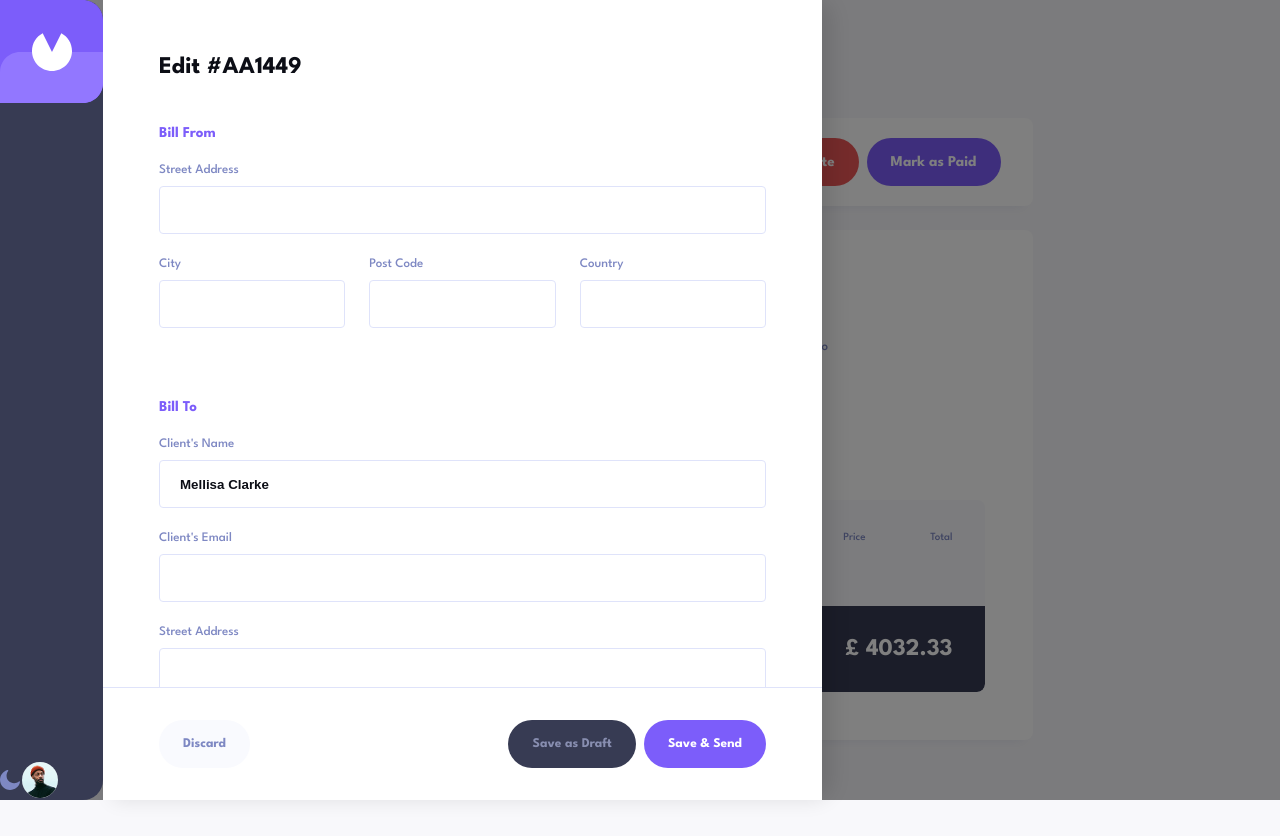
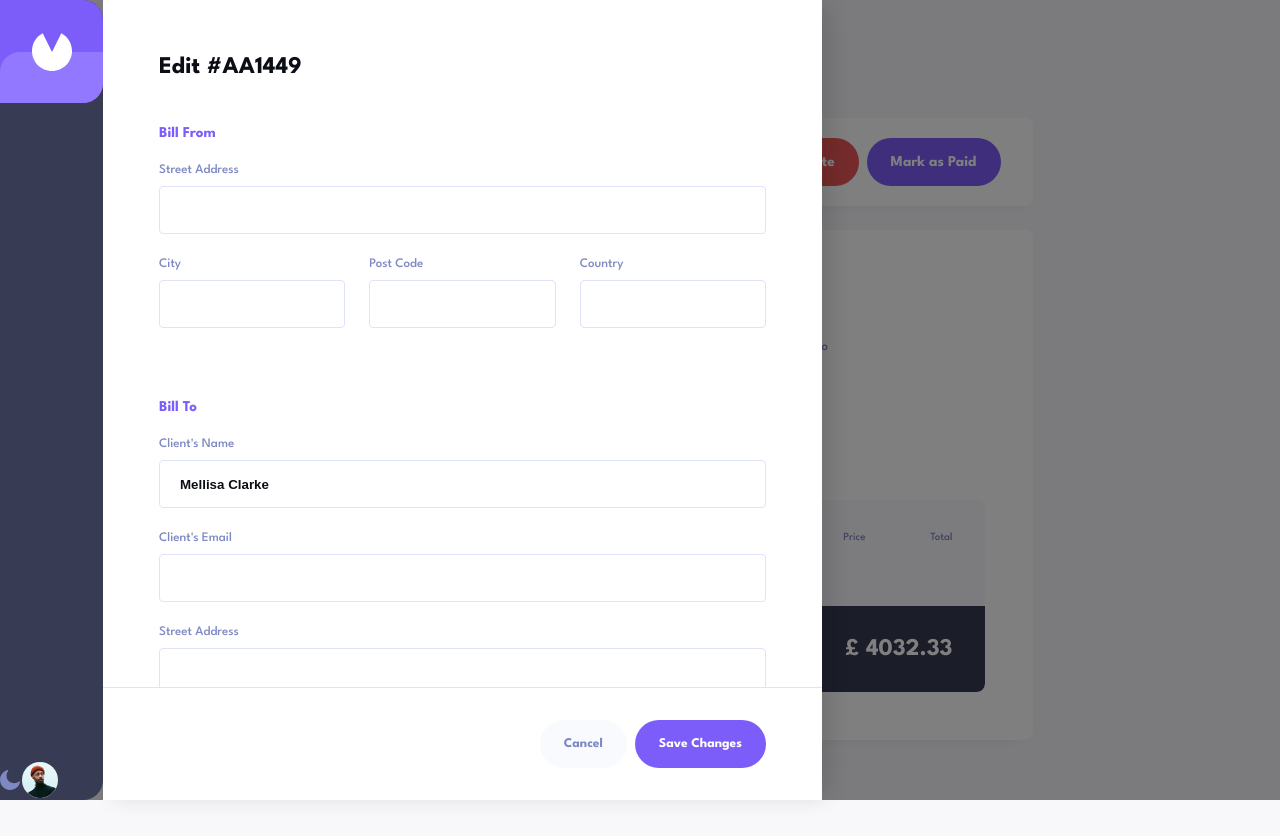
Before and after one commit to Holupeter/Invoice-Manage, a React (Vite) app: page /invoice/AA1449 in a window 1280 px wide. Both pictures are taken after a click on the button "Edit". Built offline with nearby package versions, Linux system fonts and the light colour scheme.

Commit message:
feat: implement dynamic form footer for new vs edit modes

```diff
--- a/src/components/invoice/InvoiceForm.jsx
+++ b/src/components/invoice/InvoiceForm.jsx
@@ -20,7 +20,6 @@ const InvoiceForm = ({ isOpen, onClose, type = 'new', invoiceData }) => {
     if (invoiceData) {
       setFormData({
         ...invoiceData,
-        // Ensure sub-objects exist to prevent crashes
         senderAddress: invoiceData.senderAddress || { street: '', city: '', postCode: '', country: '' },
         clientAddress: invoiceData.clientAddress || { street: '', city: '', postCode: '', country: '' },
         items: invoiceData.items || []
@@ -144,12 +143,35 @@ const InvoiceForm = ({ isOpen, onClose, type = 'new', invoiceData }) => {
           </form>
         </div>
 
+        {/* DYNAMIC FOOTER LOGIC */}
         <div className={styles.footer}>
-          <div className={styles.footerLeft}><button className={styles.discardBtn} onClick={onClose}>Discard</button></div>
-          <div className={styles.footerRight}>
-            <button className={styles.draftBtn} onClick={() => handleSubmit(null, 'draft')}>Save as Draft</button>
-            <button className={styles.saveBtn} form="invoice-form" type="submit">Save & Send</button>
-          </div>
+          {type === 'new' ? (
+            <>
+              <div className={styles.footerLeft}>
+                <button type="button" className={styles.discardBtn} onClick={onClose}>Discard</button>
+              </div>
+              <div className={styles.footerRight}>
+                <button type="button" className={styles.draftBtn} onClick={() => handleSubmit(null, 'draft')}>
+                  Save as Draft
+                </button>
+                <button type="submit" className={styles.saveBtn} form="invoice-form">
+                  Save & Send
+                </button>
+              </div>
+            </>
+          ) : (
+            <>
+              <div className={styles.footerLeft}></div>
+              <div className={styles.footerRight}>
+                <button type="button" className={styles.discardBtn} onClick={onClose}>
+                  Cancel
+                </button>
+                <button type="submit" className={styles.saveBtn} form="invoice-form">
+                  Save Changes
+                </button>
+              </div>
+            </>
+          )}
         </div>
       </div>
     </div>
```
